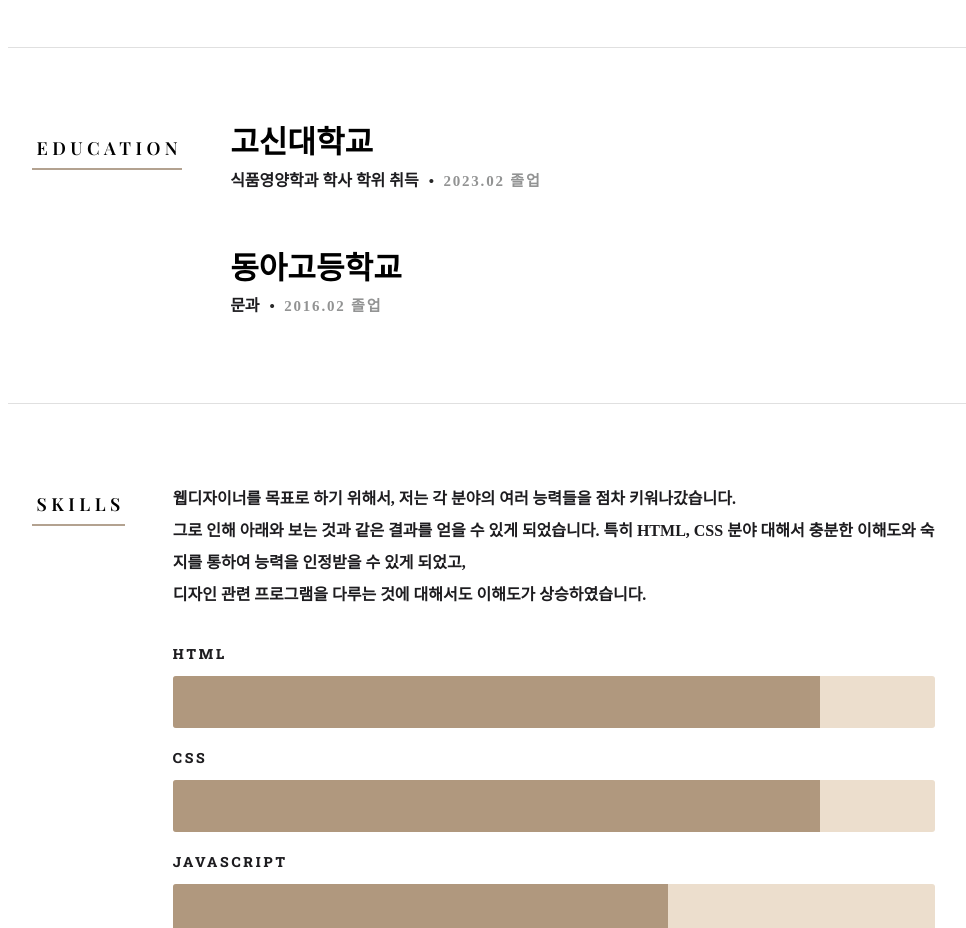
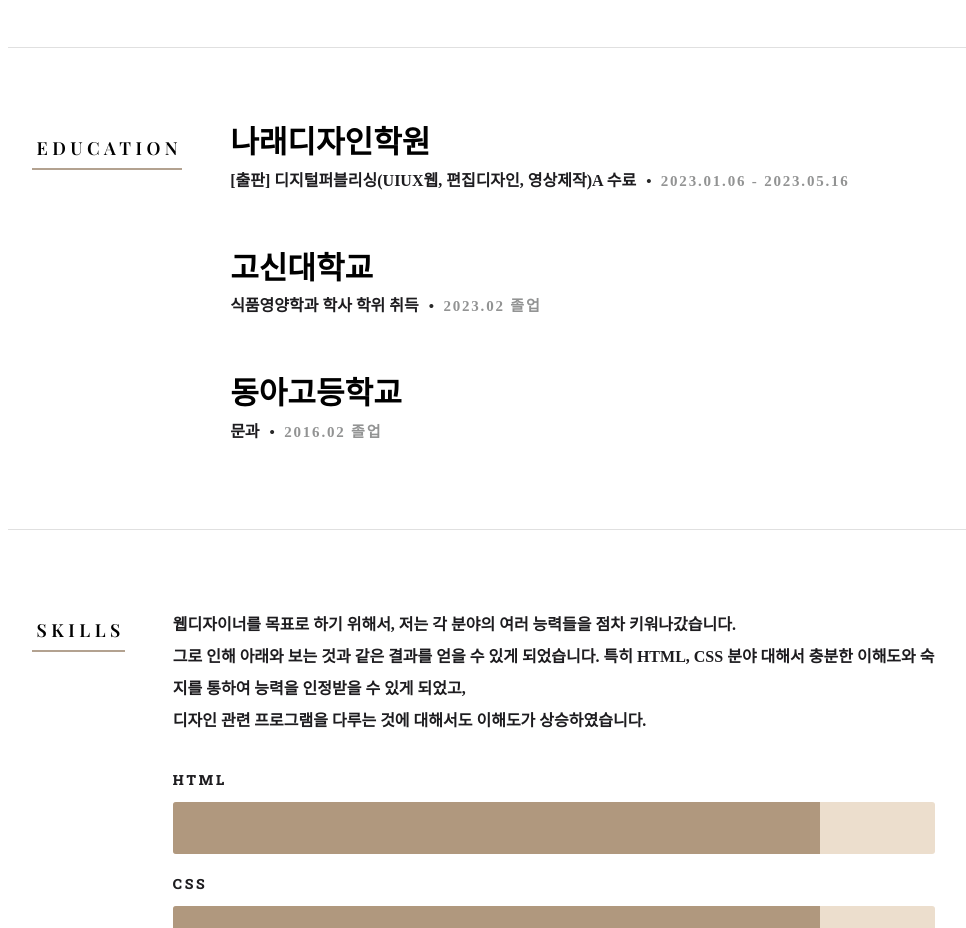
Before and after one commit to gwangseong97/GwangSeong_Portfolio, a plain HTML site: page index.html in a window 1280 px wide. Shown: the part 3820-4748 px from the top of the page, without its empty margins (92-1058 px from the left). Drawn offline with Linux system fonts and the light colour scheme.

Commit message:
Add files via upload

```diff
--- a/index.html
+++ b/index.html
@@ -298,6 +298,20 @@
                 <div class="resume-block">
 
                     <div class="resume-block__header">
+                        <h4 class="h3">나래디자인학원</h4>
+                        <p class="resume-block__header-meta">
+                            <span>[출판] 디지털퍼블리싱(UIUX웹, 편집디자인, 영상제작)A 수료</span>
+                            <span class="resume-block__header-date">
+                                2023.01.06 - 2023.05.16
+                            </span>
+                        </p>
+                    </div>
+
+                </div> <!-- end resume-block -->
+
+                <div class="resume-block">
+
+                    <div class="resume-block__header">
                         <h4 class="h3">고신대학교</h4>
                         <p class="resume-block__header-meta">
                             <span>식품영양학과 학사 학위 취득</span>
```
